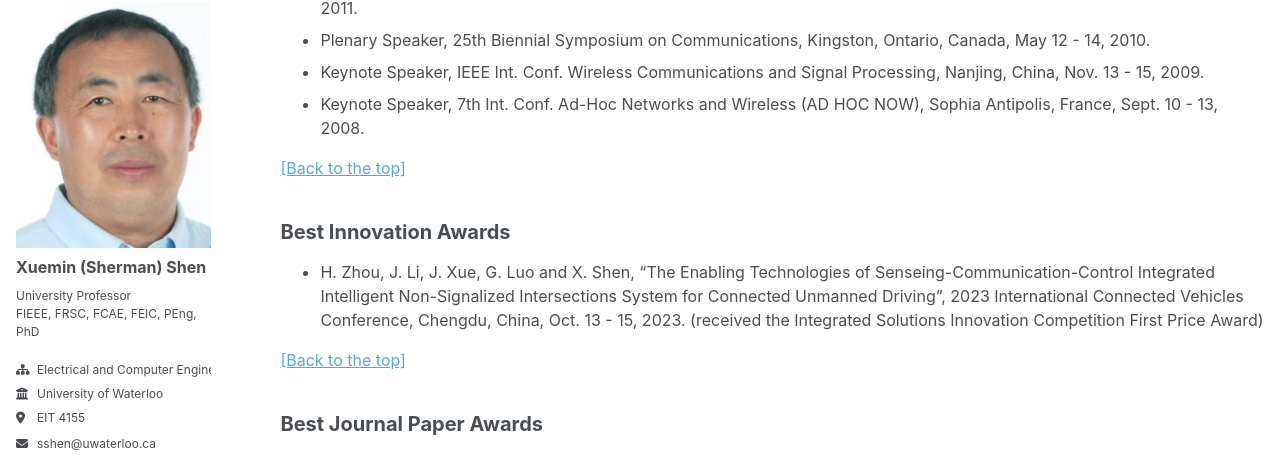
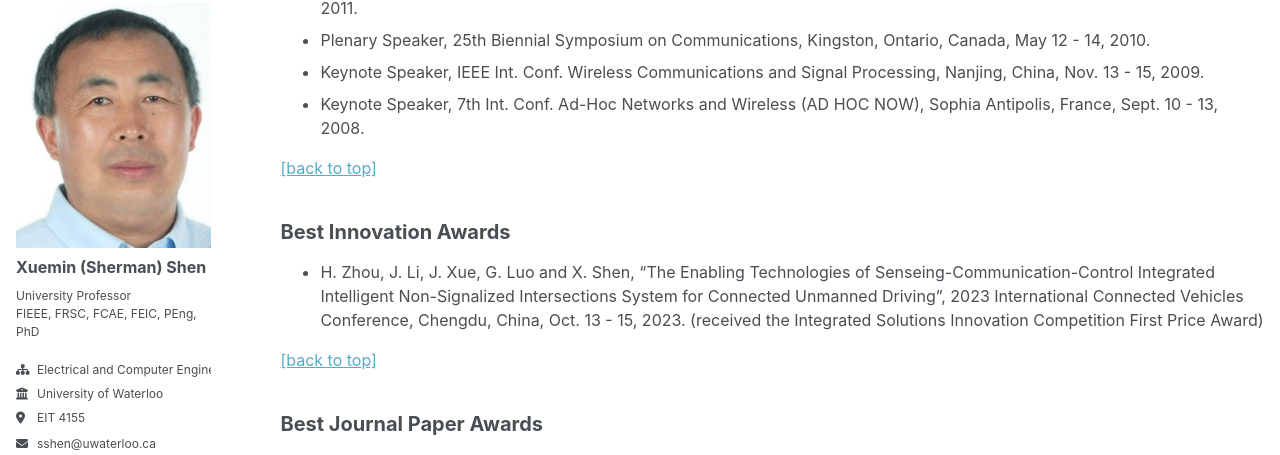
Before and after one commit to m64he/sshen, a Jekyll site: the page built from _pages/recognitions-and-awards.md, in a window 1280 px wide and 1400 px high, scrolled down 6569 px. Shown: the part 102-557 px from the top of the window. Built offline with Jekyll 4.4.1, drawn with Linux system fonts in a browser that asks for light colours; a script that is not in the unit is left out; some of the changed text lies outside the part shown.

Commit message:
Update recognitions-and-awards.md

```diff
--- a/_pages/recognitions-and-awards.md
+++ b/_pages/recognitions-and-awards.md
@@ -72,7 +72,7 @@ author_profile: true
 * The Premier's Research Excellence Award (PREA), from the Province of Ontario in 2003, for demonstrated excellence of scientific and academic contributions
 * Distinguished Performance Award, from the Faculty of Engineering, University of Waterloo in 2017, and 2002, for outstanding contribution in teaching, scholarship and service
 
-[\[Back to the top\]](#recognitions-and-awards_top)
+[\[back to top\]](#recognitions-and-awards_top)
 
 
 ## Services
@@ -117,7 +117,7 @@ author_profile: true
 * Board Member, Institute for Computer Research, University of Waterloo
 
 
-[\[Back to the top\]](#recognitions-and-awards_top)
+[\[back to top\]](#recognitions-and-awards_top)
 
 ## Keynote Speaker
 
@@ -170,14 +170,14 @@ author_profile: true
 * Keynote Speaker, 7th Int. Conf. Ad-Hoc Networks and Wireless (AD HOC NOW), Sophia Antipolis, France, Sept. 10 - 13, 2008.
 
 
-[\[Back to the top\]](#recognitions-and-awards_top)
+[\[back to top\]](#recognitions-and-awards_top)
 
 ## Best Innovation Awards
 
 * H. Zhou, J. Li, J. Xue, G. Luo and X. Shen, "The Enabling Technologies of Senseing-Communication-Control Integrated Intelligent Non-Signalized Intersections System for Connected Unmanned Driving", 2023 International Connected Vehicles Conference, Chengdu, China, Oct. 13 - 15, 2023. (received the Integrated Solutions Innovation Competition First Price Award)
 
 
-[\[Back to the top\]](#recognitions-and-awards_top)
+[\[back to top\]](#recognitions-and-awards_top)
 
 ## Best Journal Paper Awards
 
@@ -195,7 +195,7 @@ author_profile: true
 * R. Jiang, R. Lu, Y. Wang, J. Luo, C. Shen, and X. Shen, "Energy-Theft Detection Issues for Advanced Metering Infrastructure in Smart Grid", Tsinghua Science and Technology, Vol.19, No. 2, pp. 105-120, 2014. (received the Tsinghua Science and Technology 2014 Best Paper Award)
 
 
-[\[Back to the top\]](#recognitions-and-awards_top)
+[\[back to top\]](#recognitions-and-awards_top)
 
 ## Best Conference Paper Awards
 
@@ -262,4 +262,4 @@ author_profile: true
 * R. Qiu, H. Liu, and X. Shen, "Ultra-Wideband for Multiple-Access Communications", IEEE Communication Magazine, Vol. 43, No. 2, pp. 80-87, 2005. (one of the ComSoc's top 10 most popular online articles for April 2005, and one of the top 100 of all IEEE Documents accessed for March, April, and May 2005)
 *
 
-[\[Back to the top\]](#recognitions-and-awards_top)
+[\[back to top\]](#recognitions-and-awards_top)
```
